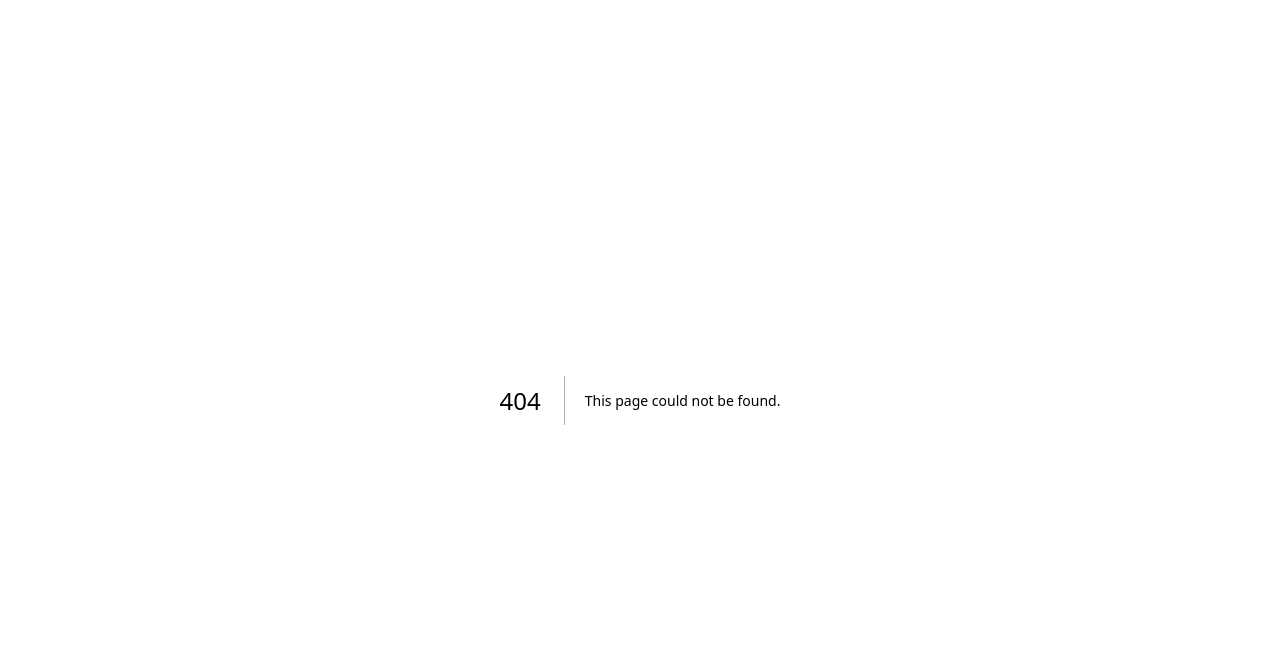
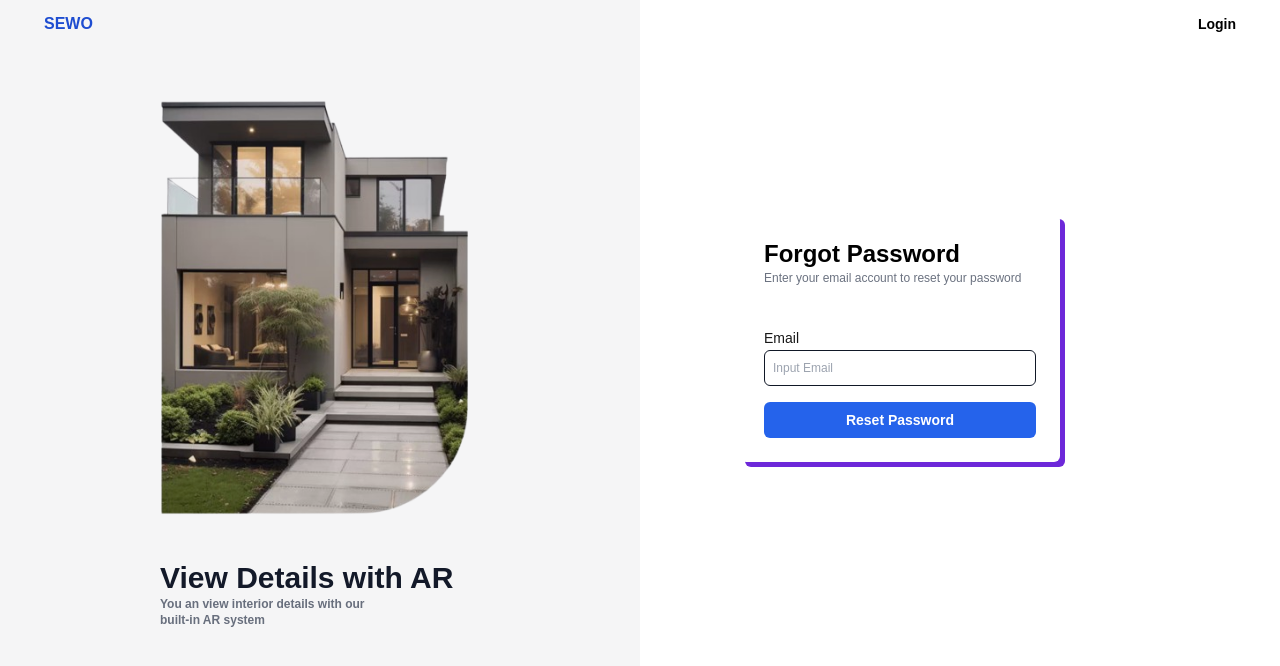
Before and after one commit to Tobikun11-Arch/Real-Estate-Tobi-Dashboard, a Next.js app: page /Auth/forgot-password in a window 1280 px wide. Before the commit this address had no page. Shown: the top 666 px of the page. Built offline with nearby package versions, Linux system fonts and the light colour scheme.

Commit message:
Forgot Password
done forgot password component

```diff
--- /dev/null
+++ b/app/Auth/forgot-password/page.tsx
@@ -0,0 +1,8 @@
+import ForgotPassword from '@/app/Components/ForgotPassword'
+import React from 'react'
+
+const page = () => {
+  return <ForgotPassword/>
+}
+
+export default page
--- /dev/null
+++ b/app/Components/ForgotPassword.tsx
@@ -0,0 +1,31 @@
+"use client"
+import React, { useEffect, useState } from 'react'
+import NavBar from './ui/NavBar';
+import ForgotPasswordForm from './ui/Forgot-Password/ForgotPasswordForm'
+
+const ForgotPassword = () => {
+    const [isVisible, setIsVisible] = useState(true);
+
+    useEffect(() => {
+        const handleResize = () => {
+            setIsVisible(window.innerWidth > 905);
+        };
+        handleResize();
+        window.addEventListener('resize', handleResize);
+        return () => window.removeEventListener('resize', handleResize);
+    }, []);
+
+    return (
+        <>
+        {isVisible && (
+            <div className="md:w-1/2 h-full bg-gray-700 opacity-5 fixed top-0 left-0 z-10"></div>
+        )}
+        <div className='h-screen bg-white cursor-default px-7 '>
+            <NavBar/>
+            <ForgotPasswordForm/>
+        </div>
+    </>
+    )
+}
+
+export default ForgotPassword
--- /dev/null
+++ b/app/Components/ui/Forgot-Password/ForgotPasswordForm.tsx
@@ -0,0 +1,28 @@
+import React, { useState } from 'react'
+import VirtualTour from '../VirtualTour'
+import { Input, Button } from '../../common'
+
+const ForgotPassword = () => {
+    const [ Email, setEmail ] = useState<string>('')
+
+    return (
+        <div className='flex mt-48 sm:mt-0 sm:items-center md:pl-10 justify-center'>
+            <div className='hidden md:block md:w-full lg:ml-16'>
+                <VirtualTour/>
+            </div>
+            <div className='sm:w-[350px] md:w-[450px] lg:w-[500px] lg:mr-24 md:mr-16 xl:mr-48 md:pt-0 w-full'>
+                <div className=" p-6 w-80 mx-auto rounded-md shadow-[5px_5px_0px_0px_rgba(109,40,217)]">
+                    <h1 className='text-2xl text-black font-bold'>Forgot Password</h1>
+                    <h6 className='text-xs mb-10 text-gray-500'>Enter your email account to reset your password</h6>
+
+                    <label className='text-sm font-medium'>Email</label>
+                    <Input className={`w-full border rounded-md h-9 border-gray-900 outline-none pl-2 text-black text-xs font-medium mb-3`} placeholder='Input Email'
+                    onChange={(e: React.ChangeEvent<HTMLInputElement>)=> setEmail(e.target.value)} value={Email}/>
+                    <Button className='bg-blue-600 font-bold w-full mt-1 text-white text-sm py-2 rounded-md'>Reset Password</Button>
+                </div>
+            </div>
+        </div>
+    )
+}
+
+export default ForgotPassword
--- a/app/Components/ui/NavBar.tsx
+++ b/app/Components/ui/NavBar.tsx
@@ -1,9 +1,12 @@
+import { useRouter } from 'next/router'
 import React from 'react'
 
 const NavBar = () => {
+    const router = useRouter()
+
     return (
         <nav className='h-12 flex items-center justify-between px-4'>
-            <h1 className='font-bold text-blue-700'>SEWO</h1>
+            <h1 className='font-bold text-blue-700' onClick={()=> router.push('/')}>SEWO</h1>
             <p className='text-black text-sm font-semibold'>Login</p>
         </nav>
     )
--- a/app/Components/ui/SignInForm.tsx
+++ b/app/Components/ui/SignInForm.tsx
@@ -56,7 +56,7 @@ const SignInForm = () => {
                             <Input type="checkbox" defaultChecked className="checkbox border w-4 h-4 border-gray-400 rounded-none [--chkbg:theme(colors.indigo.600)] [--chkfg:white]"></Input>
                             <p className='text-xs text-gray-900 font-medium'>Remember me</p>
                         </div>
-                        <p className='text-gray-400 text-xs font-semibold'>Forgot Password?</p>
+                        <p className='text-gray-400 text-xs font-semibold' onClick={()=> router.push('/Auth/forgot-password')}>Forgot Password?</p>
                     </div>
                     <Button type='submit' className='w-full bg-purple-800 py-2 rounded-md text-white text-sm font-bold mt-5'>Login</Button>
                     <div className="flex items-center mt-12">
--- a/app/Components/ui/SignUpForm.tsx
+++ b/app/Components/ui/SignUpForm.tsx
@@ -48,7 +48,6 @@ const SignUpForm = () => {
                     <label className='text-sm font-medium'>Email</label>
                     <Input className={`${inputClassName} mb-3`} placeholder='Input Email'
                     onChange={(e: React.ChangeEvent<HTMLInputElement>)=> setEmail(e.target.value)} value={Email}/>
-
                     <label className='text-sm font-medium'>Password</label>
                     <div className="relative w-full">
                         <Input type={isVisible ? 'text' : 'password'} className={`${inputClassName} pr-8`} placeholder='Input Dashboard-Password'
@@ -68,7 +67,6 @@ const SignUpForm = () => {
                     </div>
 
                     <Button className='bg-blue-600 font-bold w-full mt-5 text-white text-sm py-2 rounded-md'>Search</Button>
-
                     <h6 className='text-xs text-gray-500 font-medium w-full flex justify-center mt-16'>Already have an account?<span className='text-blue-800 pl-1' onClick={()=> router.push('/')}>Login</span></h6>
                 </form>
             </div>
--- /dev/null
+++ b/app/Components/ui/VirtualTour.tsx
@@ -0,0 +1,17 @@
+import React from 'react'
+
+const VirtualTour = () => {
+    return (
+        <>
+            <div className='flex items-end'>
+                <div className="lg:w-96 w-80 h-[500px] bg-[url('/EstateLogo.png')] bg-cover bg-no-repeat"></div>
+            </div>
+            <div className='ml-7'>
+                <h1 className='mt-3 font-bold text-3xl text-gray-900 w-full'>View Details with AR</h1>
+                <p className='text-gray-500 w-2/5 text-xs font-bold '>You an view interior details with our built-in AR system</p>
+            </div>
+        </>
+    )
+}
+
+export default VirtualTour
```
